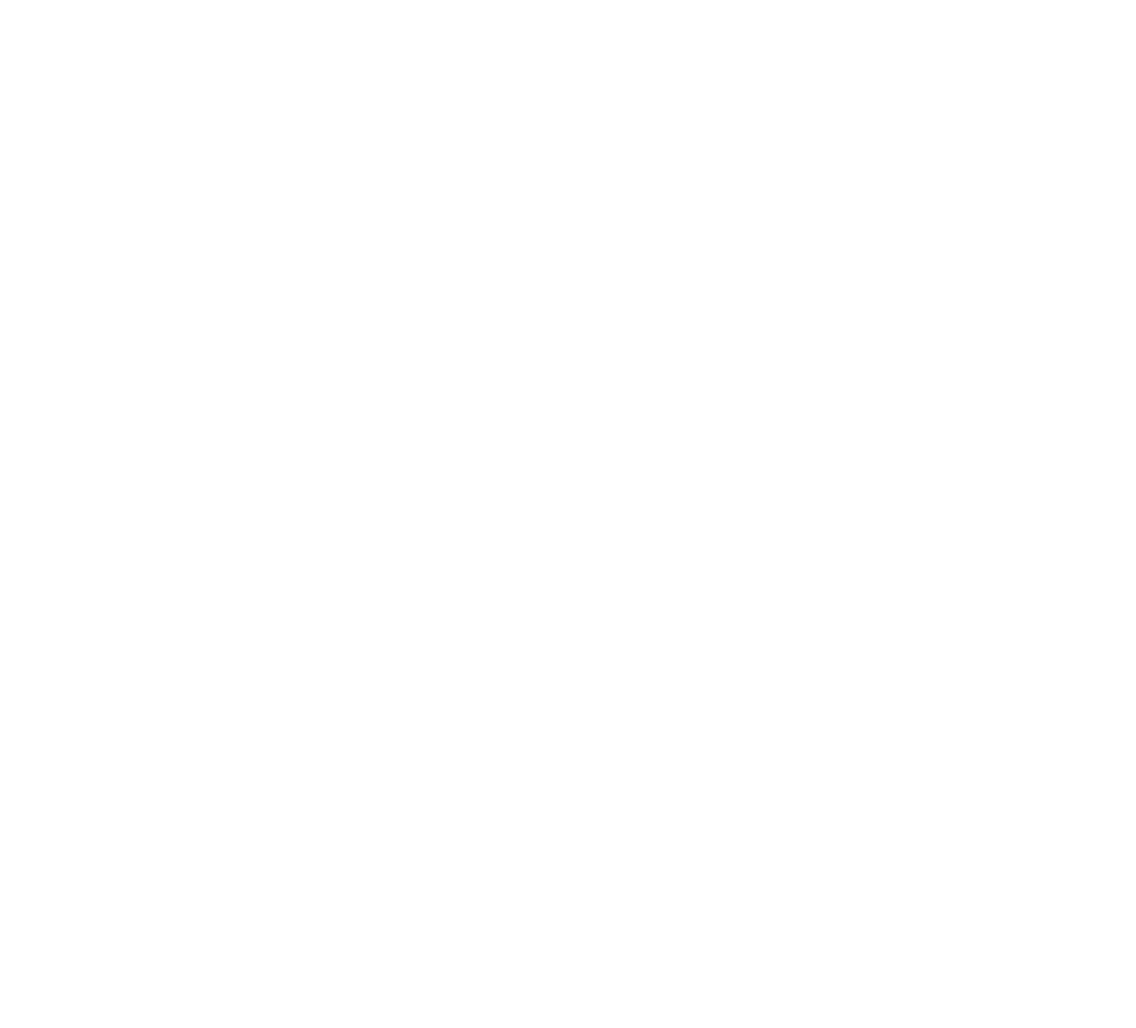
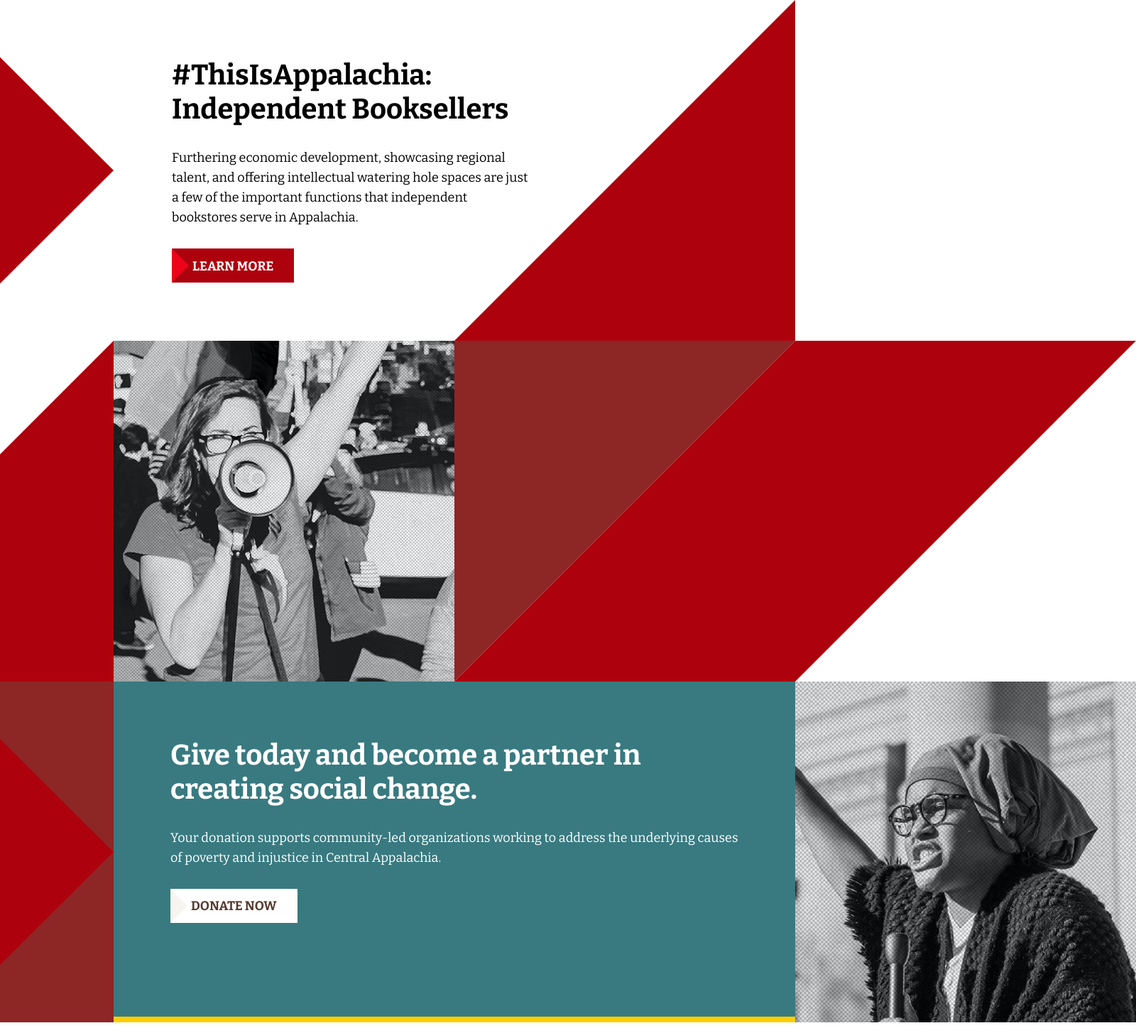
Before and after one commit to noormuhammaddev/appalachia, a plain HTML site: page index.html in a window 1280 px wide. Shown: the whole page at 71% size, 1600 px wide, since content can reach past the window. Before the commit the page ends 800 px from the top, so only its background shows below. Drawn offline with nearby package versions, Linux system fonts and the light colour scheme.

Commit message:
webpage ui development

```diff
--- /dev/null
+++ b/assets/src/scss/components/_button.scss
@@ -0,0 +1,39 @@
+.button {
+  background-color: $white;
+  text-transform: uppercase;
+  font-weight: 700;
+  padding: 11px 29px;
+  min-width: 154px;
+  height: 48px;
+  border: 0;
+  position: relative;
+  color: $dark-maroon;
+  cursor: pointer;
+  transition: 0.3s ease all;
+
+  &:hover { background-color: $grey-2; }
+
+  &.with-icon {
+    &:before {
+      content: '';
+      position: absolute;
+      left: 0;
+      top: 0;
+      border: 48px solid transparent;
+      @include triangle(24px, $transparent, $transparent, $transparent, $grey);
+    }
+  }
+
+  &.danger {
+    background-color: $red-2;
+    color: $white;
+
+    &:before {
+      @include triangle(24px, $transparent, $transparent, $transparent, $red-1);
+    }
+
+    &:hover {
+      background-color: $maroon;
+    }
+  }
+}
--- a/assets/src/scss/components/_common.scss
+++ b/assets/src/scss/components/_common.scss
@@ -1,3 +1,35 @@
+* {
+  box-sizing: border-box;
+}
+
 body {
-  background-color: pink;
+  background-color: $white;
+  @include fontSize(18px);
+  line-height: 28px;
+  font-family: 'Bitter', serif;
+  font-weight: 400;
+  margin: 0;
+  padding: 0;
+  overflow-x: hidden;
 }
+
+a {
+  display: inline-block;
+  text-decoration: none;
+
+  &:hover {
+    text-decoration: none;
+  }
+}
+
+.container {
+  max-width: 960px;
+  margin: 0 auto;
+  position: relative;
+}
+
+section {
+  min-height: 480px;
+}
+
+.w-100 { width: 100%; }
--- /dev/null
+++ b/assets/src/scss/components/_donate.scss
@@ -0,0 +1,31 @@
+.donate {
+  .donate-wrapper {
+    min-height: 480px;
+    background-color: $seagreen;
+    border-bottom: 8px solid $goldenrod;
+    padding: 80px;
+    color: $white;
+
+    p {
+      margin-bottom: 30px;
+    }
+  }
+
+  .container {
+    .box {
+      width: 480px;
+      height: 480px;
+      position: absolute;
+      top: 0;
+
+      &.img {
+        left: 100%;
+      }
+
+      &.with-shape {
+        background-color: $maroon;
+        right: 100%;
+      }
+    }
+  }
+}
--- /dev/null
+++ b/assets/src/scss/components/_flex.scss
@@ -0,0 +1,11 @@
+.d-flex {
+  display: flex;
+
+  &.align-items-center {
+    align-items: center;
+  }
+
+  .item {
+    flex: 1;
+  }
+}
--- /dev/null
+++ b/assets/src/scss/components/_headings.scss
@@ -0,0 +1,13 @@
+h1, h2, h3, h4, h5, h6 {
+  margin: 0;
+}
+
+.section-heading {
+  @include fontSize(40px);
+  line-height: 48px;
+  margin-bottom: 30px;
+  font-weight: 700;
+
+  &.white { color: $white; }
+
+}
--- /dev/null
+++ b/assets/src/scss/components/_hero.scss
@@ -0,0 +1,24 @@
+.hero {
+  position: relative;
+
+  .container {
+    min-height: 480px;
+  }
+
+  .hero-description {
+    width: 505px;
+    margin-left: 82px;
+
+    p {
+      margin-bottom: 30px;
+    }
+  }
+
+  .shape {
+    position: absolute;
+    top: 0;
+
+    &.polygon { right: 0; }
+    &.triangles { right: 100%; }
+  }
+}
--- /dev/null
+++ b/assets/src/scss/components/_shapes.scss
@@ -0,0 +1,72 @@
+.shape {
+  width: 480px;
+  height: 480px;
+  position: relative;
+
+  &.polygon {
+    &:before {
+      content: '';
+      position: absolute;
+      width: 100%;
+      height: 100%;
+    }
+
+    &.top-left {
+      &:before {
+        @include shape(0, 0, 100%, 0, 0%, 100%, $red-2);
+      }
+
+      &.maroon:before {
+        @include shape(0, 0, 100%, 0, 0%, 100%, $maroon);
+      }
+    }
+
+    &.bottom-left {
+      &:before {
+        @include shape(0%, 0%, 100%, 100%, 0%, 100%, $red-2);
+      }
+
+      &.maroon:before {
+        @include shape(0%, 0%, 100%, 100%, 0%, 100%, $maroon);
+      }
+    }
+
+    &.top-right {
+      &:before {
+        @include shape(100%, 0%, 100%, 100%, 0%, 0%, $red-2);
+      }
+
+      &.maroon:before {
+        @include shape(100%, 0%, 100%, 100%, 0%, 0%, $maroon);
+      }
+
+    }
+
+    &.bottom-right {
+      &:before {
+        @include shape(100%, 0%, 100%, 100%, 0%, 100%, $red-2);
+      }
+
+      &.maroon:before {
+        @include shape(100%, 0%, 100%, 100%, 0%, 100%, $maroon);
+      }
+    }
+  }
+
+  &.triangles {
+    display: flex;
+    align-items: center;
+
+    span {
+      flex: 1;
+      height: 478px;
+      @include shape(0, 0, 100%, 50%, 0%, 100%, $red-2);
+    }
+
+    &.with-shap-3 {
+      span {
+        height: 319px;
+      }
+    }
+  }
+}
--- /dev/null
+++ b/assets/src/scss/components/_slider.scss
@@ -0,0 +1,23 @@
+.slider {
+  .item {
+    position: relative;
+    height: 480px;
+
+    .shape {
+      position: absolute;
+      left: 0;
+      top: 0;
+    }
+  }
+
+  .container {
+    > .shape{
+      position: absolute;
+      top: 0;
+
+      &.bottom-right { right: 100%; }
+
+      &.top-left { left: 100%; }
+    }
+  }
+}
--- a/assets/src/scss/default.scss
+++ b/assets/src/scss/default.scss
@@ -8,3 +8,10 @@
 //components
 @import "components/_normalize";
 @import "components/_common";
+@import "components/hero";
+@import "components/button";
+@import "components/shapes";
+@import "components/flex";
+@import "components/slider";
+@import "components/donate";
+@import "components/headings";
--- a/assets/src/scss/helpers/_mixins.scss
+++ b/assets/src/scss/helpers/_mixins.scss
@@ -1,6 +1,10 @@
-/*fonts start*/
+// Functions
+// convert px to rem
+@function calculateRem($size) {
+  $remSize: $size / 16px;
+  @return #{$remSize}rem;
+}
 
-/*fonts end*/
 
 /*breakpoints start*/
 @mixin breakpoint($point) {
@@ -75,31 +79,29 @@
 }
 /*box-shadow end*/
 
-/*blur start*/
-@mixin blur($val) {
-  filter: blur($val);
-  -moz-filter: blur($val);
-  -webkit-filter: blur($val);
-}
-/*blur radius end*/
-
 @mixin rotate($val) {
   -ms-transform: rotate($val); /* IE 9 */
   -webkit-transform: rotate($val); /* Safari prior 9.0 */
   transform: rotate($val); /* Standard syntax */
 }
 
-@mixin placeholder {
-  input::-webkit-input-placeholder {
-    @content;
-  }
-  input::-moz-placeholder {
-    @content;
-  }
-  input::-moz-placeholder {
-    @content;
-  }
-  input::-ms-input-placeholder {
-    @content;
-  }
+// mixin - font size
+@mixin fontSize($size) {
+  font-size: $size; //Fallback in px
+  font-size: calculateRem($size);
 }
+
+// mixin - triangle
+@mixin triangle($borderSize, $topColor, $rightColor, $bottomColor, $leftColor) {
+  border: $borderSize solid transparent;
+  border-top-color: $topColor;
+  border-right-color: $rightColor;
+  border-bottom-color: $bottomColor;
+  border-left-color: $leftColor;
+}
+
+// mixin - shap
+@mixin shape($leftXaxis, $leftYaxis, $rightXaxis, $rightYaxis, $diagonalXaxis, $diagonalYaxis, $color) {
+  background-color: $color;
+  clip-path: polygon($leftXaxis $leftYaxis, $rightXaxis $rightYaxis, $diagonalXaxis $diagonalYaxis);
+}
--- a/assets/src/scss/helpers/_variables.scss
+++ b/assets/src/scss/helpers/_variables.scss
@@ -3,9 +3,11 @@
 $white: #ffffff !default;
 $primary: #2D2019 !default;
 $grey: #F7F5F0 !default;
+$grey-2: #edebe8 !default;
 $red-1: #ED031A !default;
 $red-2: #AD020D !default;
 $maroon: #8C2726 !default;
 $dark-maroon: #563B2F !default;
 $goldenrod: #FFCE00 !default;
 $seagreen: #387A80 !default;
+$transparent: transparent !default;
--- a/index.html
+++ b/index.html
@@ -1,13 +1,82 @@
 <!DOCTYPE html>
 <html>
   <head>
-    <title>This</title>
+    <title>IsAppalachia: Independent Booksellers</title>
 
     <!-- metatags -->
     <meta name="viewport" content="width=device-width, initial-scale=1.0">
 
+    <!-- include css -->
+    <link type="text/css" rel="stylesheet" href="./assets/dist/css/default.min.css" />
+
+    <!-- bitter - google font css -->
+    <link href="https://fonts.googleapis.com/css2?family=Bitter:wght@300;400;500;600;700&display=swap" rel="stylesheet">
+
   </head>
   <body>
+    <!-- hero section -->
+    <section class="hero">
+      <div class="container d-flex align-items-center">
+        <div class="hero-description">
+          <h1 class="section-heading">#ThisIsAppalachia: Independent Booksellers</h1>
+          <p>
+            Furthering economic development, showcasing regional talent, and offering
+            intellectual watering hole spaces are just a few of the important functions
+            that independent bookstores serve in Appalachia.
+          </p>
+          <a href="#" class="button danger with-icon">Learn More</a>
+        </div>
+        <div class="shape polygon bottom-right"></div>
+        <div class="shape triangles with-shap-3">
+          <span></span>
+          <span></span>
+          <span></span>
+        </div>
+      </div>
+    </section>
+
+    <!-- slider section -->
+    <section class="slider">
+      <div class="container">
+        <div class="d-flex align-items-center">
+          <div class="item">
+            <img src="assets/dist/images/image-1.jpg" class="w-100" alt="Slide image" />
+          </div>
+          <div class="item">
+            <div class="shape polygon top-left maroon"></div>
+            <div class="shape polygon bottom-right"></div>
+          </div>
+        </div>
+
+        <div class="shape polygon bottom-right"></div>
+        <div class="shape polygon top-left"></div>
+      </div>
+    </section>
+
+    <!-- donat now section -->
+    <section class="donate">
+      <div class="container">
+        <div class="donate-wrapper">
+          <h2 class="section-heading white">Give today and become a partner in creating social change.</h2>
+          <p>
+            Your donation supports community-led organizations working to address the underlying causes
+            of poverty and injustice in Central Appalachia.
+          </p>
+
+          <button class="button with-icon">Donate Now</button>
+        </div>
+
+        <div class="box img">
+          <img src="assets/dist/images/image-donate.jpg" class="w-100" alt="Donate image" />
+        </div>
+        <div class="box with-shape">
+          <div class="shape triangles">
+            <span></span>
+            <span></span>
+          </div>
+        </div>
+      </div>
+    </section>
 
   </body>
 </html>
```
Also changed, not shown: assets/dist/css/default.min.css, assets/dist/images/image-1.jpg (added), assets/dist/images/image-donate.jpg (added).
